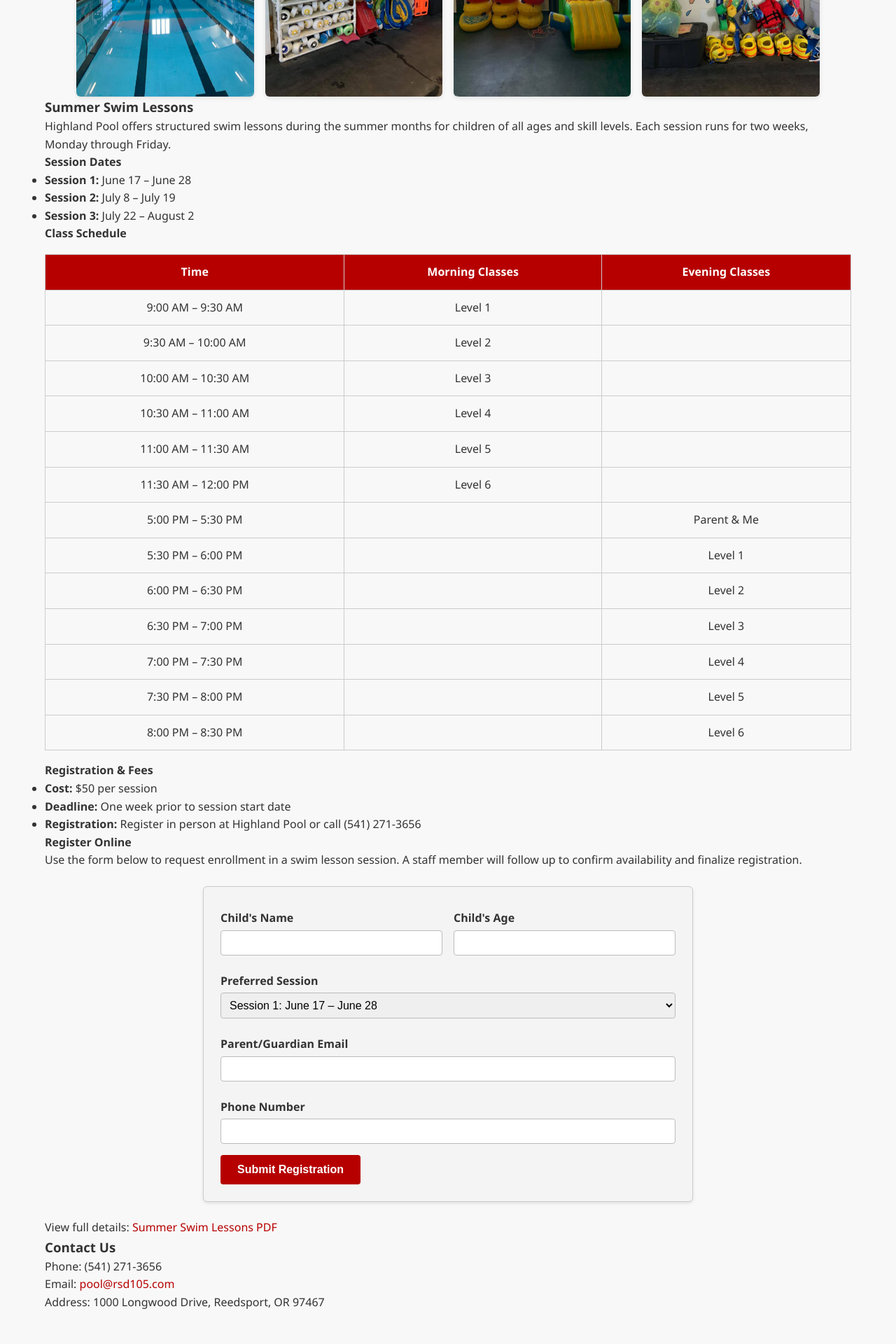
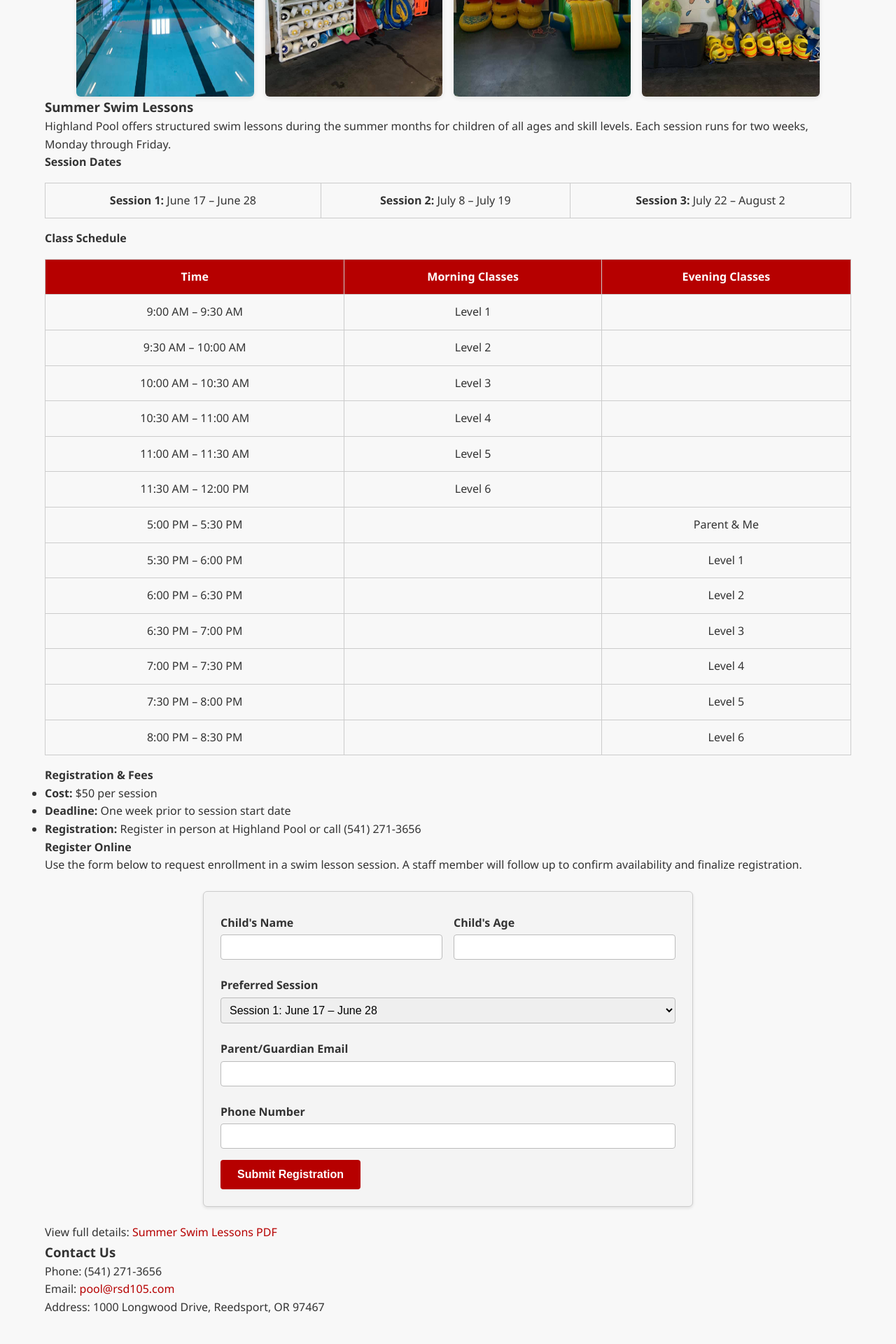
Before and after one commit to AlinariC/RSD105, a Jekyll site: the page built from pages/pool.html, in a window 1280 px wide. Shown: the part 1300-3220 px from the top of the page at 70% size. Built offline with Jekyll 4.4.1, drawn with Linux system fonts in a browser that asks for light colours.

Commit message:
Update pool.html

```diff
--- a/pages/pool.html
+++ b/pages/pool.html
@@ -146,11 +146,15 @@ title: Highland Pool
     <p>Highland Pool offers structured swim lessons during the summer months for children of all ages and skill levels. Each session runs for two weeks, Monday through Friday.</p>
 
     <h4>Session Dates</h4>
-    <ul>
-      <li><strong>Session 1:</strong> June 17 – June 28</li>
-      <li><strong>Session 2:</strong> July 8 – July 19</li>
-      <li><strong>Session 3:</strong> July 22 – August 2</li>
-    </ul>
+    <table>
+        <tbody>
+            <tr>
+                <td><strong>Session 1:</strong> June 17 – June 28</td>
+                <td><strong>Session 2:</strong> July 8 – July 19</td>
+                <td><strong>Session 3:</strong> July 22 – August 2</td>
+            </tr>
+        </tbody>
+    </table>
 
     <h4>Class Schedule</h4>
     <table>
```
